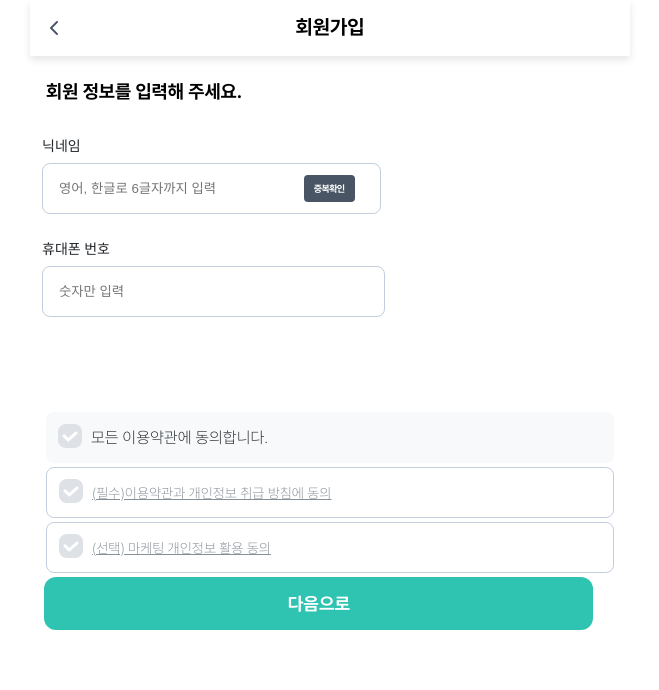
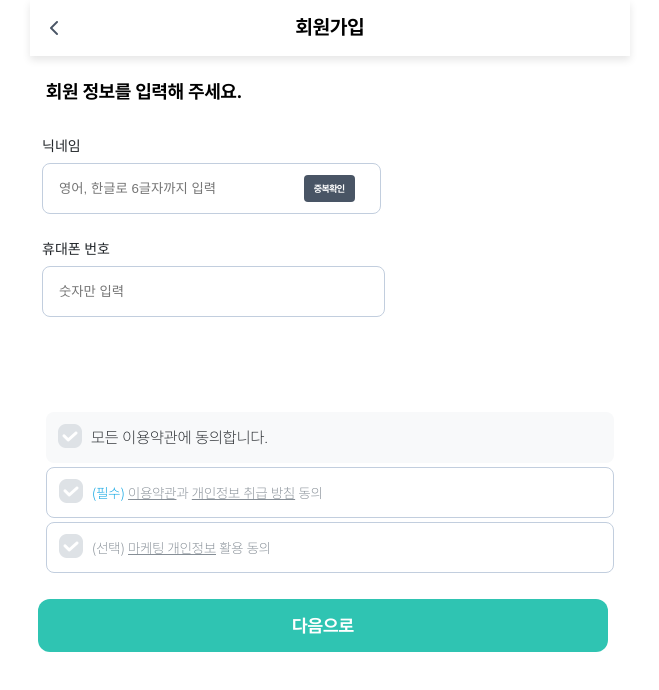
Before and after one commit to WE-ARE-RACCOONS/postgraduate-front, a Next.js app: page /signup/1/common-info in a window 1280 px wide. Shown: the top 690 px of the page, without its empty margins (310-969 px from the left). Built offline with nearby package versions, Linux system fonts and the light colour scheme.

Commit message:
RAC-268 feat: 닉네임 페이지 디자인 구현

```diff
--- a/src/components/Button/NextBtn/NextBtn.styled.ts
+++ b/src/components/Button/NextBtn/NextBtn.styled.ts
@@ -2,7 +2,7 @@ import styled from "styled-components";
 
 export const BtnStyle = styled.button`
 display: flex;
-width: 91.5%;
+width: 95%;
 padding: 1rem 0rem;
 justify-content: center;
 align-items: center;
@@ -17,5 +17,5 @@ font-style: normal;
 font-weight: 700;
 line-height: normal;
 border: none;
-margin-left: 0.9rem;
+margin: 0 0.5rem;
 `
--- a/src/components/Button/NextBtn/NextBtn.tsx
+++ b/src/components/Button/NextBtn/NextBtn.tsx
@@ -27,7 +27,9 @@ function NextBtn(props: NextBtnProps) {
     }
   };
 
-  return <BtnStyle onClick={handleClick}>{props.btnText}</BtnStyle>;
+  return (
+  <BtnStyle onClick={handleClick}>{props.btnText}</BtnStyle>
+  );
 }
 
 export default NextBtn;
--- a/src/components/ServiceCondition/ServiceCondition.styled.ts
+++ b/src/components/ServiceCondition/ServiceCondition.styled.ts
@@ -19,17 +19,18 @@ font-size: 0.875rem;
 font-style: normal;
 font-weight: 400;
 line-height: normal;
-text-decoration-line: underline;
-`;
-export const TermsShow = styled.div`
-  border: 1px solid black;
+#container-color{
+  color: #00A0E1;
+}
+#container-line{
   text-decoration-line: underline;
-  padding: 1rem;
+}
 `;
 export const TermsBox = styled.div`
 margin: 0 1rem;
 margin-top: 20%;
 align-items: center;
+margin-bottom: 1.6rem;
 `;
 export const CheckBoxLayout = styled.div`
 margin-bottom: 0.25rem;
--- a/src/components/ServiceCondition/ServiceCondition.tsx
+++ b/src/components/ServiceCondition/ServiceCondition.tsx
@@ -1,7 +1,7 @@
 'use client';
 import CheckBox from '../checkbox/Checkbox';
 import React, { useState, useEffect } from 'react';
-import { TermsContainer, TermsShow, TermsBox,
+import { TermsContainer, TermsBox,
   CheckBoxLayout
  } from './ServiceCondition.styled';
 import { useAtom } from 'jotai';
@@ -34,11 +34,11 @@ function ServiceCondition() {
       </CheckBoxLayout>
       <TermsContainer>
         <CheckBox checked={service} onChange={setService} />
-        (필수)이용약관과 개인정보 취급 방침에 동의
+        <div id ='container-color'>(필수)&nbsp;</div><div id='container-line'>이용약관</div>과&nbsp;<div id='container-line'>개인정보 취급 방침</div>&nbsp;동의
       </TermsContainer>
       <TermsContainer>
         <CheckBox checked={marketing} onChange={setMarketing} />
-        (선택) 마케팅 개인정보 활용 동의
+        (선택)&nbsp;<div id='container-line'>마케팅 개인정보</div>&nbsp;활용 동의
       </TermsContainer>
     </TermsBox>
   );
```
